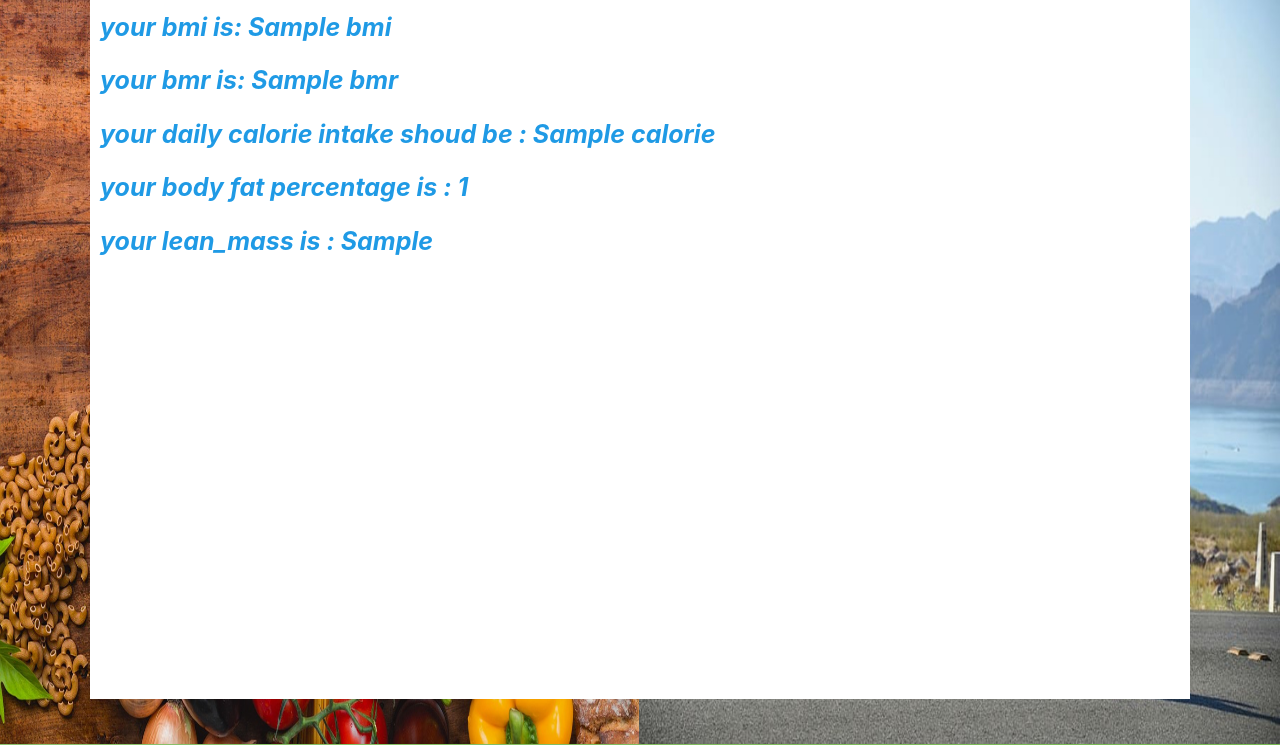
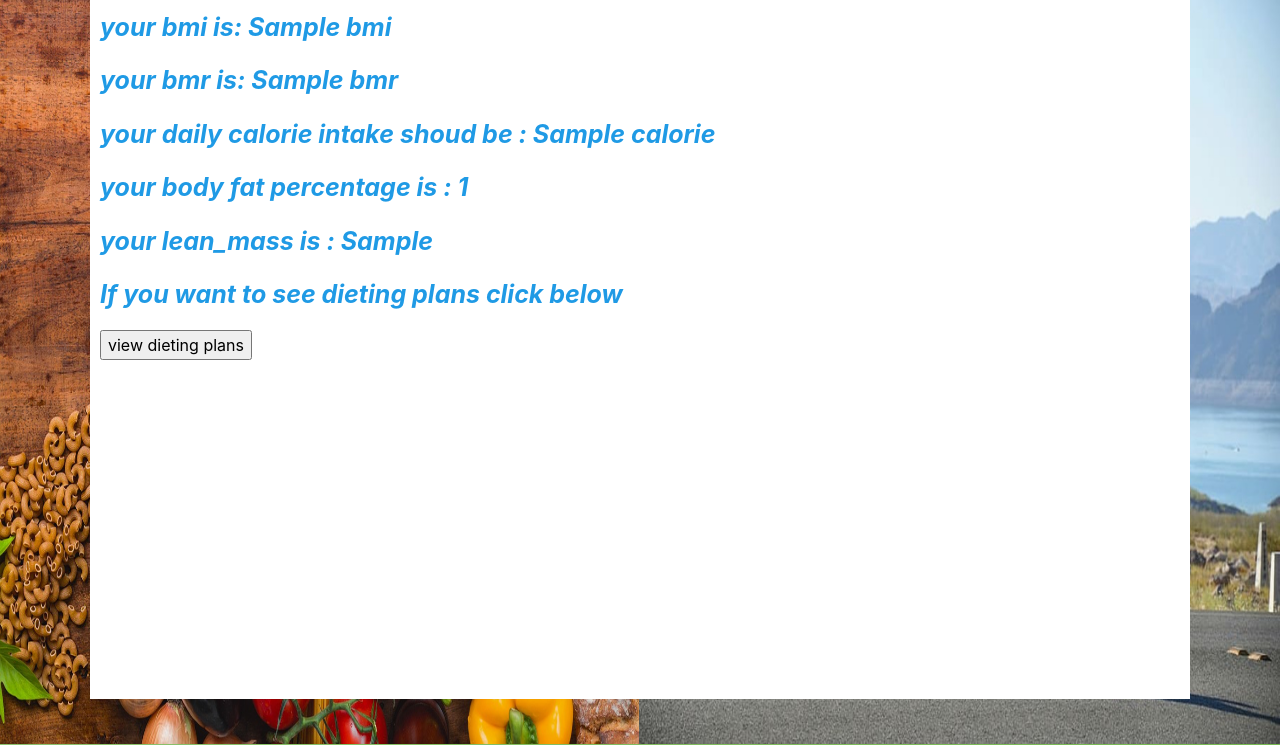
Before and after one commit to ethvedbitdesjan/project, a Flask app: template templates/support.html in a window 1280 px wide. Shown: the part 55-800 px from the top of the page. Run offline with Flask 2, Linux system fonts and the light colour scheme; the template is opened without the code that fills it: most values are stand-ins (such as "Sample title", 1, 10 or a date in 2020); some libraries are stand-ins or nearby versions.

Commit message:
added link for diet plan page

```diff
--- a/templates/support.html
+++ b/templates/support.html
@@ -43,6 +43,12 @@
         <p>
         your lean_mass is : {{lean_mass}}
         </p>
+        <form action="/diet_cal">
+            <p>
+                If you want to see dieting plans click below
+            </p>
+            <input type="submit" value="view dieting plans">
+        </form>
     </div>
   </section>
      </body>
```
